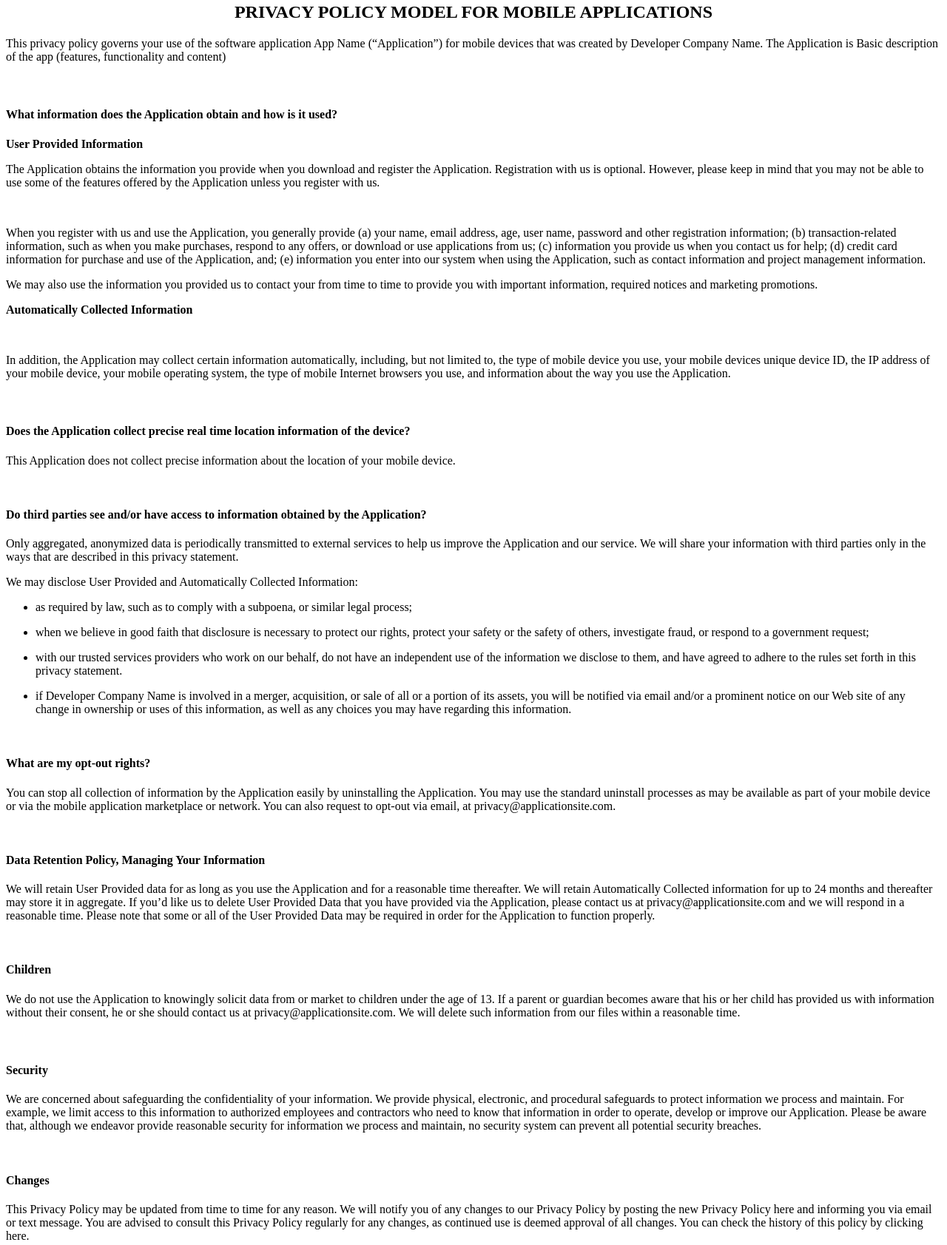
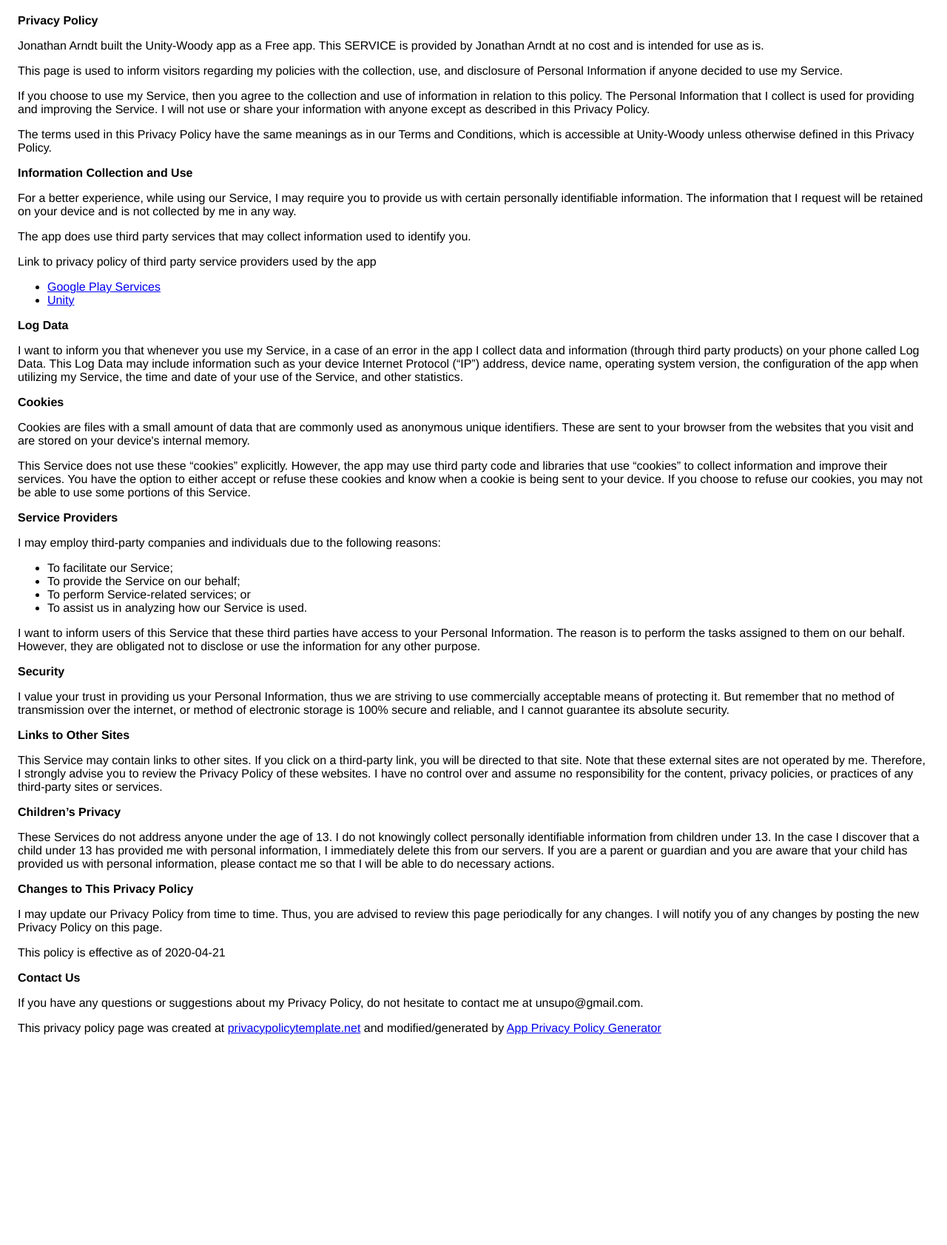
Before and after one commit to unsupo/unsupo.github.io, a plain HTML site: page index.html in a window 1280 px wide. Shown: the part 5-1688 px from the top of the page at 74% size. After the commit the page ends 1444 px from the top, so only its background shows below. Drawn offline with Linux system fonts and the light colour scheme.

Commit message:
privacy policy

```diff
--- a/index.html
+++ b/index.html
@@ -1,57 +1,113 @@
-<h2 style="text-align: center;">PRIVACY POLICY MODEL FOR MOBILE APPLICATIONS</h2>
-<p></p>
-<p>This privacy policy governs your use of the software application App Name (“Application”) for mobile devices that was created by&nbsp;Developer Company Name.&nbsp;The Application is&nbsp;Basic description of the app (features, functionality and content)&nbsp;</p>
-<h4>&nbsp;</h4>
-<h4>What information does the Application obtain and how is it used?</h4>
-<p></p>
-<p><strong>User Provided Information</strong>&nbsp;</p>
-<p>The Application obtains the information you provide when you download and register the Application.&nbsp;Registration with us is optional. However, please keep in mind that you may not be able to use some of the features offered by the Application unless you register with us.</p>
-<p></p>
-<p>&nbsp;</p>
-<p>When you register with us and use the Application, you generally provide&nbsp;(a) your name, email address, age, user name, password and other registration information; (b) transaction-related information, such as when you make purchases, respond to any offers, or download or use applications from us; (c) information you provide us when you contact us for help; (d) credit card information for purchase and use of the Application, and; (e) information you enter into our system when using the Application, such as contact information and project management information.</p>
-<p></p>
-<p>We may also use the information you provided us to contact your from time to time to provide you with important information, required notices and marketing promotions.</p>
-<p><strong>Automatically Collected Information</strong>&nbsp;</p>
-<p>&nbsp;</p>
-<p>In addition, the Application may collect certain information automatically, including, but not limited to, the type of mobile device you use, your mobile devices unique device ID, the IP address of your mobile device, your mobile operating system, the type of mobile Internet browsers you use, and information about the way you use the Application.&nbsp;</p>
-<p></p>
-<h4>&nbsp;</h4>
-<h4>Does the Application collect precise real time location information of the device?</h4>
-<p></p>
-<p>This Application does not collect precise information about the location of your mobile device.&nbsp;</p>
-<p>&nbsp;</p>
-<h4>Do third parties see and/or have access to information obtained by the Application?</h4>
-<p></p>
-<p>Only aggregated, anonymized data is periodically transmitted to external services to help us improve the Application and our service.&nbsp;We will share your information with third parties only in the ways that are described in this privacy statement.</p>
-<p>We may disclose User Provided and Automatically Collected Information:</p>
-<ul>
- <li> <p>as required by law, such as to comply with a subpoena, or similar legal process;</p> </li>
- <li> <p>when we believe in good faith that disclosure is necessary to protect our rights, protect your safety or the safety of others, investigate fraud, or respond to a&nbsp;government request;</p> </li>
- <li> <p>with our trusted services providers who work on our behalf, do not have an&nbsp;independent use of the information we disclose to them, and have agreed to adhere&nbsp;to the rules set forth in this privacy statement.</p> </li>
- <li> <p>if&nbsp;Developer Company Name&nbsp;is involved in a merger, acquisition, or sale of all or a&nbsp;portion of its assets, you will be notified via email and/or a prominent notice on our Web site of any change in ownership or uses of this information, as well as any choices you may have regarding this information.</p> </li>
-</ul>
-<p></p>
-<p>&nbsp;</p>
-<h4>What are my opt-out rights?</h4>
-<p></p>
-<p>You can stop all collection of information by the Application easily by uninstalling the Application. You may use the standard uninstall processes as may be available as part of your mobile device or via the mobile application marketplace or network. You can also request to opt-out via email, at privacy@applicationsite.com.</p>
-<p>&nbsp;</p>
-<h4><strong>Data Retention Policy, Managing Your Information</strong></h4>
-<p>We will retain User Provided data for as long as you use the Application and for a reasonable time thereafter. We will retain Automatically Collected information for up to 24 months&nbsp;and thereafter may store it in aggregate. If you’d like us to delete User Provided Data that you have provided via the Application, please contact us at&nbsp;privacy@applicationsite.com&nbsp;and we will respond in a reasonable time. Please note that some or all of the User Provided Data may be required in order for the Application to function properly.</p>
-<p>&nbsp;</p>
-<h4><strong>Children</strong></h4>
-<p></p>
-<p>We do not use the Application to knowingly solicit data from or market to children under the age of 13. If a parent or guardian becomes aware that his or her child has provided us with information without their consent, he or she should contact us at&nbsp;privacy@applicationsite.com. We will delete such information from our files within a reasonable time.</p>
-<h4>&nbsp;</h4>
-<h4><strong>Security</strong></h4>
-<p></p>
-<p>We are concerned about safeguarding the confidentiality of your information. We provide physical, electronic, and procedural safeguards to protect information we process and maintain. For example, we limit access to this information to authorized employees and contractors who need to know that information in order to operate, develop or improve our Application. Please be aware that, although we endeavor provide reasonable security for information we process and maintain, no security system can prevent all potential security breaches.</p>
-<p>&nbsp;</p>
-<h4><strong>Changes</strong></h4>
-<p>This Privacy Policy may be updated from time to time for any reason. We will notify you of any changes to our Privacy Policy by posting the new Privacy Policy&nbsp;here&nbsp;and&nbsp;informing you via email or text message. You are advised to consult this Privacy Policy regularly for any changes, as continued use is deemed approval of all changes. You can check the history of this policy by clicking here.</p>
-<p>&nbsp;</p>
-<h4><strong>Your Consent</strong></h4>
-<p>By using the Application, you are consenting to our processing of your information as set forth in this Privacy Policy now and as amended by us. &quot;Processing,” means using cookies on a computer/hand held device or using or touching information in any way, including, but not limited to, collecting, storing, deleting, using, combining and disclosing information, all of which activities will take place in the United States. If you reside outside the United States&nbsp;your information will be transferred, processed and stored there under United States&nbsp;privacy standards.&nbsp;</p>
-<p>&nbsp;</p>
-<h4>Contact us</h4>
-<p>If you have any questions regarding privacy while using the Application, or have questions about our practices, please contact us via email at&nbsp;privacy@applicationsite.com.</p>
+<!DOCTYPE html>
+    <html>
+    <head>
+      <meta charset='utf-8'>
+      <meta name='viewport' content='width=device-width'>
+      <title>Privacy Policy</title>
+      <style> body { font-family: 'Helvetica Neue', Helvetica, Arial, sans-serif; padding:1em; } </style>
+    </head>
+    <body>
+    <strong>Privacy Policy</strong> <p>
+                  Jonathan Arndt built the Unity-Woody app as
+                  a Free app. This SERVICE is provided by
+                  Jonathan Arndt at no cost and is intended for use as
+                  is.
+                </p> <p>
+                  This page is used to inform visitors regarding my
+                  policies with the collection, use, and disclosure of Personal
+                  Information if anyone decided to use my Service.
+                </p> <p>
+                  If you choose to use my Service, then you agree to
+                  the collection and use of information in relation to this
+                  policy. The Personal Information that I collect is
+                  used for providing and improving the Service. I will not use or share your information with
+                  anyone except as described in this Privacy Policy.
+                </p> <p>
+                  The terms used in this Privacy Policy have the same meanings
+                  as in our Terms and Conditions, which is accessible at
+                  Unity-Woody unless otherwise defined in this Privacy Policy.
+                </p> <p><strong>Information Collection and Use</strong></p> <p>
+                  For a better experience, while using our Service, I
+                  may require you to provide us with certain personally
+                  identifiable information. The information that
+                  I request will be retained on your device and is not collected by me in any way.
+                </p> <div><p>
+                    The app does use third party services that may collect
+                    information used to identify you.
+                  </p> <p>
+                    Link to privacy policy of third party service providers used
+                    by the app
+                  </p> <ul><li><a href="https://www.google.com/policies/privacy/" target="_blank">Google Play Services</a></li><!----><!----><!----><!----><!----><!----><!----><!----><!----><!----><li><a href="https://unity3d.com/legal/privacy-policy" target="_blank">Unity</a></li><!----><!----><!----><!----></ul></div> <p><strong>Log Data</strong></p> <p>
+                  I want to inform you that whenever you
+                  use my Service, in a case of an error in the app
+                  I collect data and information (through third party
+                  products) on your phone called Log Data. This Log Data may
+                  include information such as your device Internet Protocol
+                  (“IP”) address, device name, operating system version, the
+                  configuration of the app when utilizing my Service,
+                  the time and date of your use of the Service, and other
+                  statistics.
+                </p> <p><strong>Cookies</strong></p> <p>
+                  Cookies are files with a small amount of data that are
+                  commonly used as anonymous unique identifiers. These are sent
+                  to your browser from the websites that you visit and are
+                  stored on your device's internal memory.
+                </p> <p>
+                  This Service does not use these “cookies” explicitly. However,
+                  the app may use third party code and libraries that use
+                  “cookies” to collect information and improve their services.
+                  You have the option to either accept or refuse these cookies
+                  and know when a cookie is being sent to your device. If you
+                  choose to refuse our cookies, you may not be able to use some
+                  portions of this Service.
+                </p> <p><strong>Service Providers</strong></p> <p>
+                  I may employ third-party companies and
+                  individuals due to the following reasons:
+                </p> <ul><li>To facilitate our Service;</li> <li>To provide the Service on our behalf;</li> <li>To perform Service-related services; or</li> <li>To assist us in analyzing how our Service is used.</li></ul> <p>
+                  I want to inform users of this Service
+                  that these third parties have access to your Personal
+                  Information. The reason is to perform the tasks assigned to
+                  them on our behalf. However, they are obligated not to
+                  disclose or use the information for any other purpose.
+                </p> <p><strong>Security</strong></p> <p>
+                  I value your trust in providing us your
+                  Personal Information, thus we are striving to use commercially
+                  acceptable means of protecting it. But remember that no method
+                  of transmission over the internet, or method of electronic
+                  storage is 100% secure and reliable, and I cannot
+                  guarantee its absolute security.
+                </p> <p><strong>Links to Other Sites</strong></p> <p>
+                  This Service may contain links to other sites. If you click on
+                  a third-party link, you will be directed to that site. Note
+                  that these external sites are not operated by me.
+                  Therefore, I strongly advise you to review the
+                  Privacy Policy of these websites. I have
+                  no control over and assume no responsibility for the content,
+                  privacy policies, or practices of any third-party sites or
+                  services.
+                </p> <p><strong>Children’s Privacy</strong></p> <p>
+                  These Services do not address anyone under the age of 13.
+                  I do not knowingly collect personally
+                  identifiable information from children under 13. In the case
+                  I discover that a child under 13 has provided
+                  me with personal information, I immediately
+                  delete this from our servers. If you are a parent or guardian
+                  and you are aware that your child has provided us with
+                  personal information, please contact me so that
+                  I will be able to do necessary actions.
+                </p> <p><strong>Changes to This Privacy Policy</strong></p> <p>
+                  I may update our Privacy Policy from
+                  time to time. Thus, you are advised to review this page
+                  periodically for any changes. I will
+                  notify you of any changes by posting the new Privacy Policy on
+                  this page.
+                </p> <p>This policy is effective as of 2020-04-21</p> <p><strong>Contact Us</strong></p> <p>
+                  If you have any questions or suggestions about my
+                  Privacy Policy, do not hesitate to contact me at unsupo@gmail.com.
+                </p> <p>
+                  This privacy policy page was created at
+                  <a href="https://privacypolicytemplate.net" target="_blank">privacypolicytemplate.net</a>
+                  and modified/generated by
+                  <a href="https://app-privacy-policy-generator.firebaseapp.com/" target="_blank">App Privacy Policy Generator</a></p>
+    </body>
+    </html>
```
